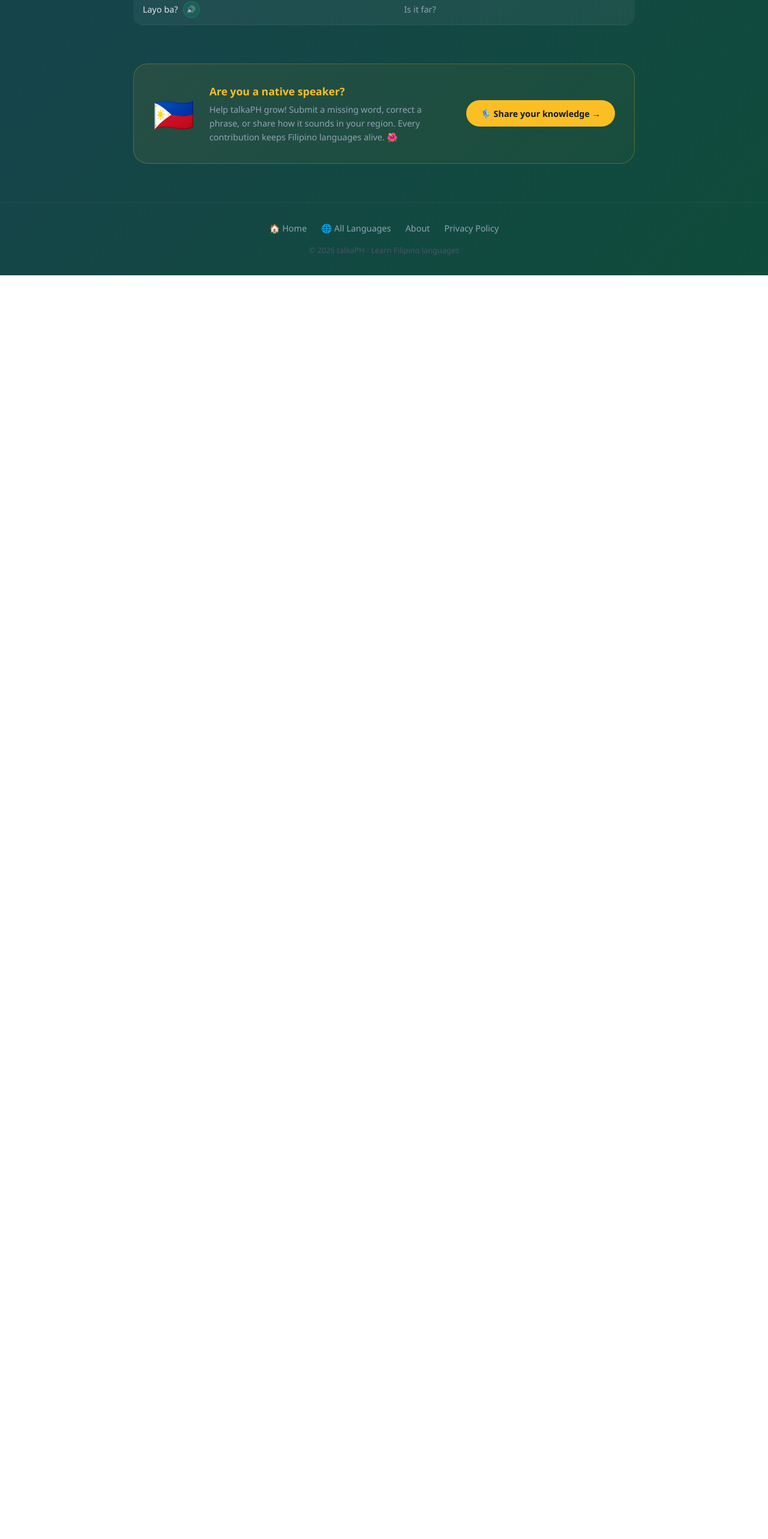
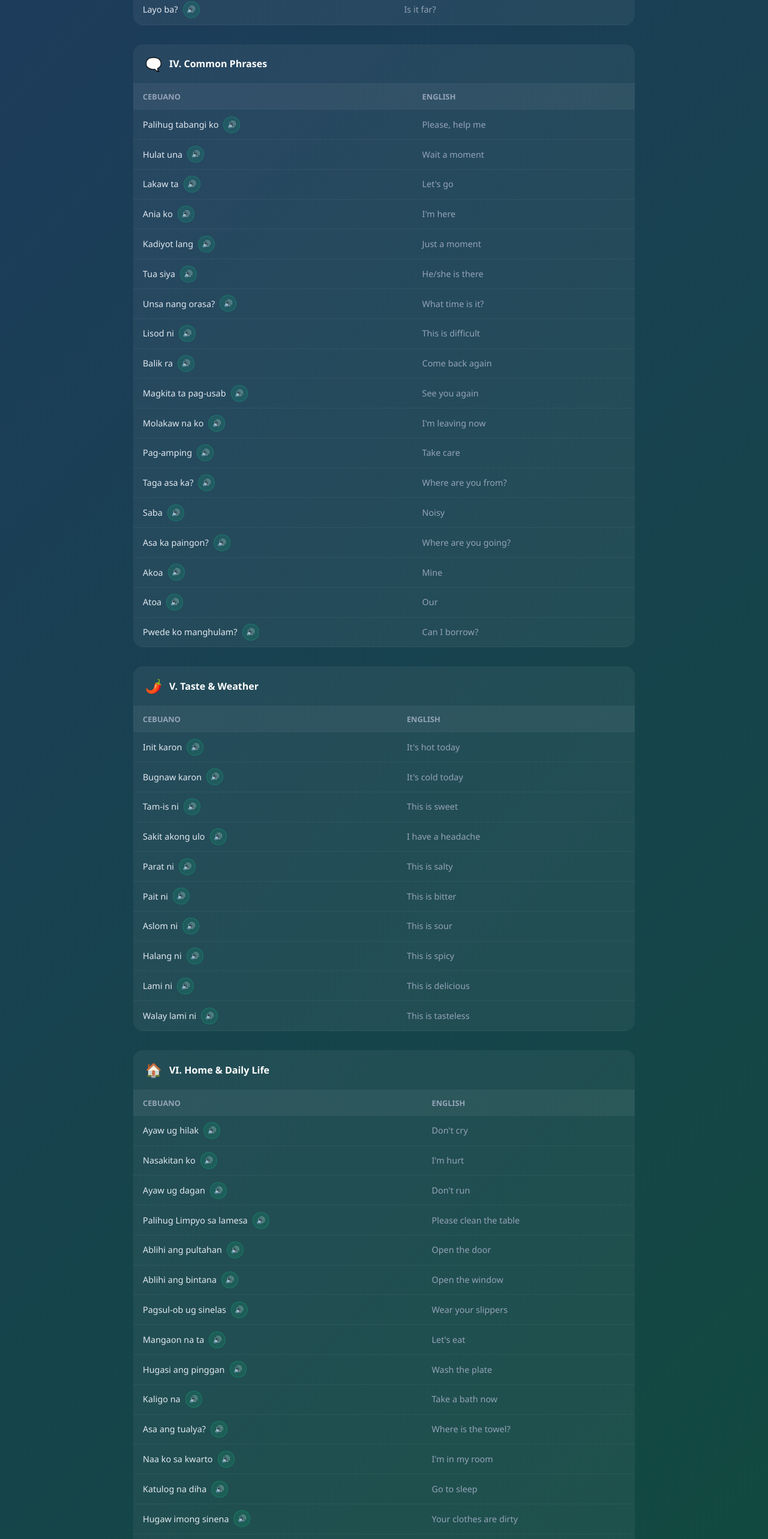
Before and after one commit to schoolprobuddy/talkaph, a Next.js app: page /learn/cebuano in a window 1280 px wide. Shown: the part 5579-8145 px from the top of the page at 60% size. Before the commit the page ends 6038 px from the top, so only its background shows below. Built offline with nearby package versions, Linux system fonts and the light colour scheme.

Commit message:
Add 47 new Cebuano phrases (Common Phrases, Taste & Weather, Home & Daily Life, Getting to Know You)

```diff
--- a/app/learn/cebuano/page.js
+++ b/app/learn/cebuano/page.js
@@ -83,6 +83,53 @@ const AUDIO = {
   "Nagsabot ko og Cebuano": "new_cb_adv_003_nagsabot_ko_og_cebuano.mp3",
   "Unsa imong ngalan?": "new_cb_adv_004_unsa_imong_ngalan.mp3",
   "Nalipay ko nga nakaila nimo": "new_cb_adv_005_nalipay_ko.mp3",
+  "Palihug tabangi ko": "new_cb_custom_palihug_tabangi_ko.mp3",
+  "Hulat una": "new_cb_custom_hulat_una.mp3",
+  "Lakaw ta": "new_cb_custom_lakaw_ta.mp3",
+  "Ania ko": "new_cb_custom_ania_ko.mp3",
+  "Kadiyot lang": "new_cb_custom_kadiyot_lang.mp3",
+  "Tua siya": "new_cb_custom_tua_siya.mp3",
+  "Unsa nang orasa?": "new_cb_custom_unsa_nang_orasa.mp3",
+  "Lisod ni": "new_cb_custom_lisod_ni.mp3",
+  "Balik ra": "new_cb_custom_balik_ra.mp3",
+  "Magkita ta pag-usab": "new_cb_custom_magkita_ta_pag_usab.mp3",
+  "Molakaw na ko": "new_cb_custom_molakaw_na_ko.mp3",
+  "Pag-amping": "new_cb_custom_pag_amping.mp3",
+  "Taga asa ka?": "new_cb_custom_taga_asa_ka.mp3",
+  "Saba": "new_cb_custom_saba.mp3",
+  "Asa ka paingon?": "new_cb_custom_asa_ka_paingon.mp3",
+  "Akoa": "new_cb_custom_akoa.mp3",
+  "Atoa": "new_cb_custom_atoa.mp3",
+  "Pwede ko manghulam?": "new_cb_custom_pwede_ko_manghulam.mp3",
+  "Init karon": "new_cb_custom_init_karon.mp3",
+  "Bugnaw karon": "new_cb_custom_bugnaw_karon.mp3",
+  "Tam-is ni": "new_cb_custom_tam_is_ni.mp3",
+  "Sakit akong ulo": "new_cb_custom_sakit_akong_ulo.mp3",
+  "Parat ni": "new_cb_custom_parat_ni.mp3",
+  "Pait ni": "new_cb_custom_pait_ni.mp3",
+  "Aslom ni": "new_cb_custom_aslom_ni.mp3",
+  "Halang ni": "new_cb_custom_halang_ni.mp3",
+  "Lami ni": "new_cb_custom_lami_ni.mp3",
+  "Walay lami ni": "new_cb_custom_walay_lami_ni.mp3",
+  "Ayaw ug hilak": "new_cb_custom_ayaw_ug_hilak.mp3",
+  "Nasakitan ko": "new_cb_custom_nasakitan_ko.mp3",
+  "Ayaw ug dagan": "new_cb_custom_ayaw_ug_dagan.mp3",
+  "Palihug Limpyo sa lamesa": "new_cb_custom_palihog_ug_limpyo_sa_lamesa.mp3",
+  "Ablihi ang pultahan": "new_cb_custom_ablihi_ang_pultahan.mp3",
+  "Ablihi ang bintana": "new_cb_custom_ablihi_ang_bintana.mp3",
+  "Pagsul-ob ug sinelas": "new_cb_custom_pagsul_ob_ug_sinelas.mp3",
+  "Mangaon na ta": "new_cb_custom_mangaon_na_ta.mp3",
+  "Hugasi ang pinggan": "new_cb_custom_hagasi_ang_pinggan.mp3",
+  "Kaligo na": "new_cb_custom_kaligo_na.mp3",
+  "Asa ang tualya?": "new_cb_custom_asa_ang_tualya.mp3",
+  "Naa ko sa kwarto": "new_cb_custom_naa_ko_sa_kwarto.mp3",
+  "Pila diay imong edad?": "new_cb_custom_pila_diay_imong_edad.mp3",
+  "Taga asa diay ka?": "new_cb_custom_taga_asa_diay_ka.mp3",
+  "Unsay imong baligya?": "new_cb_custom_unsay_imong_baligya.mp3",
+  "Asa diay ka nagpuyo?": "new_cb_custom_asa_diay_ka_nagpuyo.mp3",
+  "Katulog na diha": "new_cb_custom_katulog_na_diha.mp3",
+  "Hugaw imong sinena": "new_cb_custom_hugaw_imong_sinena.mp3",
+  "Pawnga ang suga": "new_cb_custom_pawnga_ang_suga.mp3",
 };
 
 function playAudio(phrase) {
@@ -157,6 +204,61 @@ const LESSONS = {
       ["Diretso lang","Go straight"],
       ["Duol lang","It's just nearby"],
       ["Layo ba?","Is it far?"],
+    ]},
+    { id: "cb-a4", title: "IV. Common Phrases", icon: "🗨️", hasFormal: false, rows: [
+      ["Palihug tabangi ko","Please, help me"],
+      ["Hulat una","Wait a moment"],
+      ["Lakaw ta","Let's go"],
+      ["Ania ko","I'm here"],
+      ["Kadiyot lang","Just a moment"],
+      ["Tua siya","He/she is there"],
+      ["Unsa nang orasa?","What time is it?"],
+      ["Lisod ni","This is difficult"],
+      ["Balik ra","Come back again"],
+      ["Magkita ta pag-usab","See you again"],
+      ["Molakaw na ko","I'm leaving now"],
+      ["Pag-amping","Take care"],
+      ["Taga asa ka?","Where are you from?"],
+      ["Saba","Noisy"],
+      ["Asa ka paingon?","Where are you going?"],
+      ["Akoa","Mine"],
+      ["Atoa","Our"],
+      ["Pwede ko manghulam?","Can I borrow?"],
+    ]},
+    { id: "cb-a5", title: "V. Taste & Weather", icon: "🌶️", hasFormal: false, rows: [
+      ["Init karon","It's hot today"],
+      ["Bugnaw karon","It's cold today"],
+      ["Tam-is ni","This is sweet"],
+      ["Sakit akong ulo","I have a headache"],
+      ["Parat ni","This is salty"],
+      ["Pait ni","This is bitter"],
+      ["Aslom ni","This is sour"],
+      ["Halang ni","This is spicy"],
+      ["Lami ni","This is delicious"],
+      ["Walay lami ni","This is tasteless"],
+    ]},
+    { id: "cb-a6", title: "VI. Home & Daily Life", icon: "🏠", hasFormal: false, rows: [
+      ["Ayaw ug hilak","Don't cry"],
+      ["Nasakitan ko","I'm hurt"],
+      ["Ayaw ug dagan","Don't run"],
+      ["Palihug Limpyo sa lamesa","Please clean the table"],
+      ["Ablihi ang pultahan","Open the door"],
+      ["Ablihi ang bintana","Open the window"],
+      ["Pagsul-ob ug sinelas","Wear your slippers"],
+      ["Mangaon na ta","Let's eat"],
+      ["Hugasi ang pinggan","Wash the plate"],
+      ["Kaligo na","Take a bath now"],
+      ["Asa ang tualya?","Where is the towel?"],
+      ["Naa ko sa kwarto","I'm in my room"],
+      ["Katulog na diha","Go to sleep"],
+      ["Hugaw imong sinena","Your clothes are dirty"],
+      ["Pawnga ang suga","Turn off the light"],
+    ]},
+    { id: "cb-a7", title: "VII. Getting to Know You", icon: "💬", hasFormal: false, rows: [
+      ["Pila diay imong edad?","How old are you?"],
+      ["Taga asa diay ka?","Where are you from?"],
+      ["Unsay imong baligya?","What are you selling?"],
+      ["Asa diay ka nagpuyo?","Where do you live?"],
     ]},
   ],
 };
```
